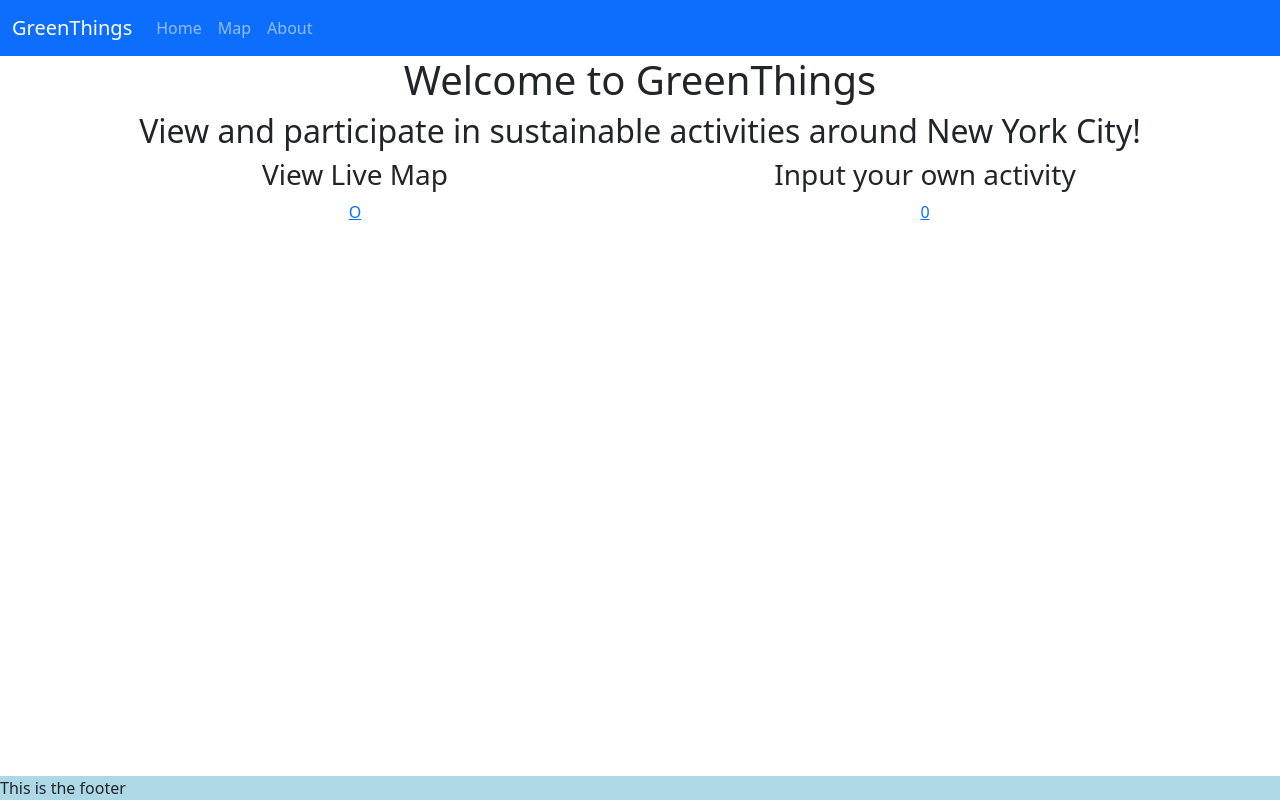
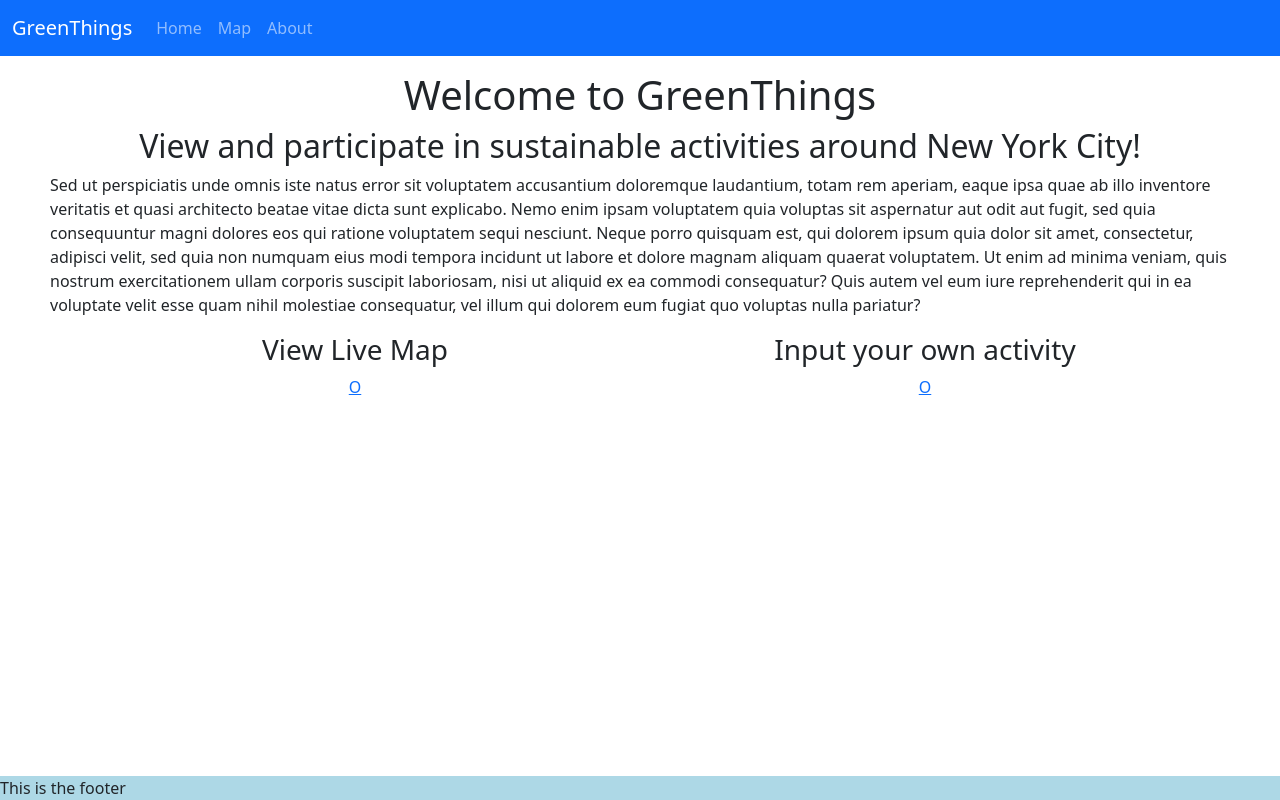
Before and after one commit to Julio-M/greenthings-frontend, a React (Create React App) app: page / in a window 1280 px wide. Built offline with nearby package versions, Linux system fonts and the light colour scheme.

Commit message:
Basic landing page configured.

```diff
--- a/src/Components/Landing.js
+++ b/src/Components/Landing.js
@@ -9,8 +9,12 @@
     return(
         // Probably replace this with a Jumbotron
         <>
-            <h1 style={{textAlign: "center"}}>Welcome to GreenThings</h1>
-            <h2 style={{textAlign: "center"}}>View and participate in sustainable activities around New York City!</h2>
+            <div style={{margin: "15px 50px"}}>
+                <h1 style={{textAlign: "center"}}>Welcome to GreenThings</h1>
+                <h2 style={{textAlign: "center"}}>View and participate in sustainable activities around New York City!</h2>
+                <p>Sed ut perspiciatis unde omnis iste natus error sit voluptatem accusantium doloremque laudantium, totam rem aperiam, eaque ipsa quae ab illo inventore veritatis et quasi architecto beatae vitae dicta sunt explicabo. Nemo enim ipsam voluptatem quia voluptas sit aspernatur aut odit aut fugit, sed quia consequuntur magni dolores eos qui ratione voluptatem sequi nesciunt. Neque porro quisquam est, qui dolorem ipsum quia dolor sit amet, consectetur, adipisci velit, sed quia non numquam eius modi tempora incidunt ut labore et dolore magnam aliquam quaerat voluptatem. Ut enim ad minima veniam, quis nostrum exercitationem ullam corporis suscipit laboriosam, nisi ut aliquid ex ea commodi consequatur? Quis autem vel eum iure reprehenderit qui in ea voluptate velit esse quam nihil molestiae consequatur, vel illum qui dolorem eum fugiat quo voluptas nulla pariatur?</p>
+            </div>
+
 
             {/* Small jumbotron for 1. View "Live" Map 2. Add Activity */}
             <Container>
@@ -24,7 +28,7 @@
                     <Col md={6}>
                         <div style={{textAlign: "center"}}>
                             <h3>Input your own activity</h3>
-                            <Link to="new-activity">0</Link>
+                            <Link to="new-activity">O</Link>
                         </div>
                     </Col>
                 </Row>
```
